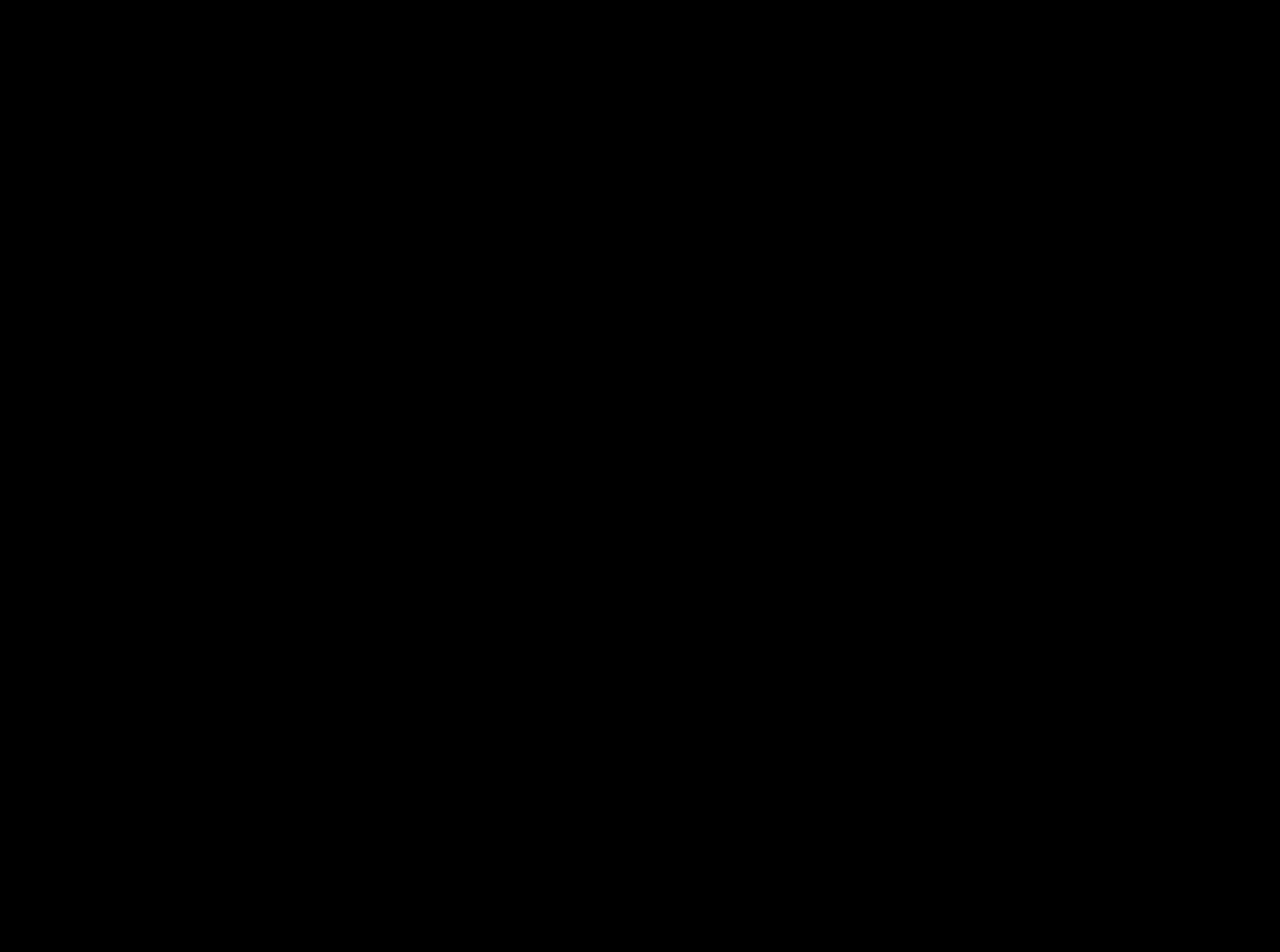
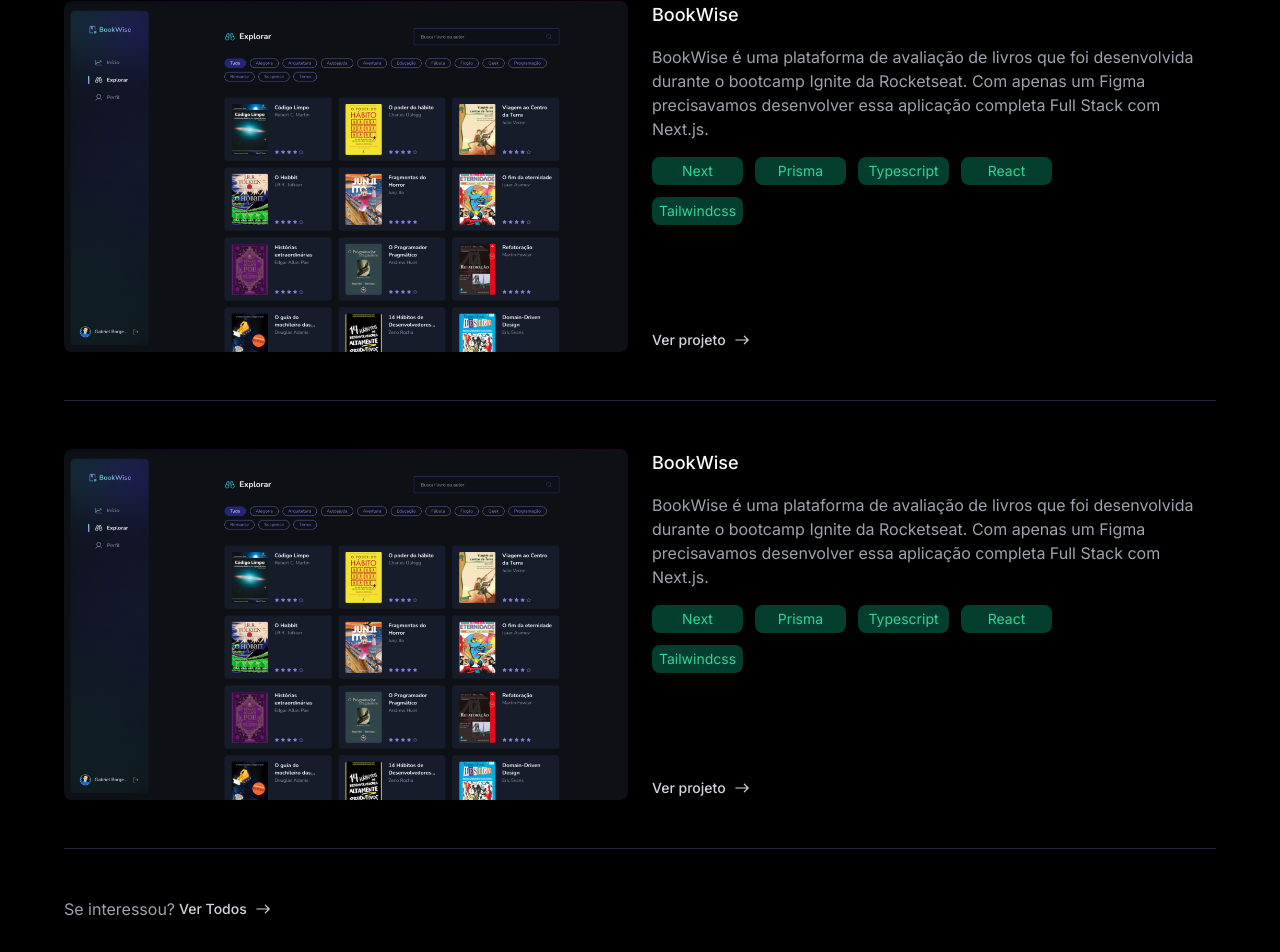
Before and after one commit to israelcruzz/israelcruzz-portfolio, a Next.js app: page / in a window 1280 px wide. Shown: the part 1300-2252 px from the top of the page. Before the commit the page ends 1088 px from the top, so only its background shows below. Built offline with nearby package versions, Linux system fonts and the light colour scheme.

Commit message:
feat: add project card section and projects card section components

```diff
--- a/src/app/components/button/index.tsx
+++ b/src/app/components/button/index.tsx
@@ -5,7 +5,7 @@ type ButtonProps = ButtonHTMLAttributes<HTMLButtonElement>;
 export const Button = ({ children, ...rest }: ButtonProps) => {
   return (
     <button
-      className="bg-emerald-600 py-3 px-4 rounded-lg text-gray-50 flex justify-center items-center gap-2 hover:bg-emerald-500 transition-all disabled:opacity-50"
+      className="bg-emerald-600 py-3 px-4 rounded-lg text-gray-50 flex justify-center items-center gap-2 hover:bg-emerald-500 transition-all disabled:opacity-50 hover:shadow-button"
       {...rest}
     >
       {children}
--- a/src/app/components/divider/index.tsx
+++ b/src/app/components/divider/index.tsx
@@ -1,5 +1,5 @@
 export const Divider = () => {
     return (
-        <div className="w-full h-[1px] bg-gray-800 mt-6 mb-12" />
+        <div className="w-full h-[1px] bg-gray-800" />
     )
 }
--- /dev/null
+++ b/src/app/components/pages/home/projects-card-section/index.tsx
@@ -0,0 +1,38 @@
+import { Divider } from "@/app/components/divider";
+import { ProjectCardSection } from "@/app/components/project-card-section";
+import { TextLink } from "@/app/components/text-link";
+import { TextSection } from "@/app/components/text-section";
+import React from "react";
+import { IoIosArrowRoundForward } from "react-icons/io";
+
+export const ProjectsCardSection = () => {
+  return (
+    <div>
+      <TextSection title="destaques" heading="Projetos em destaque" />
+      <div className="flex flex-col">
+        {Array.from({ length: 2 }).map((_, i) => (
+          <React.Fragment key={i}>
+            <ProjectCardSection
+              title="BookWise"
+              description="BookWise é uma plataforma de avaliação de livros que foi desenvolvida durante o bootcamp Ignite da Rocketseat. Com apenas um Figma precisavamos desenvolver essa aplicação completa Full Stack com Next.js."
+              imageUri="/images/example-project.png"
+              techs={["Next", "Prisma", "Typescript", "React", "Tailwindcss"]}
+              uri="/projects"
+            />
+            <div className="mt-6 mb-6 md:mt-12 md:mb-12">
+              <Divider />
+            </div>
+          </React.Fragment>
+        ))}
+      </div>
+
+      <div className="flex gap-1 mb-24">
+        <span className="text-gray-400 text-base leading-6 font-normal">Se interessou?</span>
+        <TextLink uri="/projects">
+          <span>Ver Todos</span>
+          <IoIosArrowRoundForward size={24} />
+        </TextLink>
+      </div>
+    </div>
+  );
+};
--- /dev/null
+++ b/src/app/components/project-card-section/index.tsx
@@ -0,0 +1,60 @@
+import Image from "next/image";
+import { TechBadge } from "../tech-badge";
+import { TextLink } from "../text-link";
+import { IoIosArrowRoundForward } from "react-icons/io";
+
+interface ProjectCardSectionProps {
+  title: string;
+  description: string;
+  techs: string[];
+  imageUri: string;
+  uri: string;
+}
+
+export const ProjectCardSection = ({
+  title,
+  description,
+  techs,
+  imageUri,
+  uri,
+}: ProjectCardSectionProps) => {
+  return (
+    <main className="w-full flex flex-col gap-6 md:flex-row">
+      <section className="w-full md:w-1/2">
+        <Image
+          src={imageUri}
+          width={420}
+          height={304}
+          quality={100}
+          alt="Project Image"
+          className="rounded-lg w-full h-auto object-cover"
+        />
+      </section>
+
+      <section className="flex flex-col justify-between w-full md:w-1/2">
+        <div className="flex flex-col gap-4">
+          <h3 className="text-lg leading-7 font-medium text-gray-50">
+            {title}
+          </h3>
+
+          <p className="text-base leading-6 font-normal text-gray-400">
+            {description}
+          </p>
+
+          <div className="w-full md:w-[400px] grid grid-cols-2 gap-3 md:grid-cols-4">
+            {techs.map((tech, i) => (
+              <TechBadge name={tech} key={i.toString()} />
+            ))}
+          </div>
+        </div>
+
+        <div className="flex items-center mt-8 md:mt-0">
+          <TextLink uri={uri}>
+            <span>Ver projeto</span>
+            <IoIosArrowRoundForward size={24} />
+          </TextLink>
+        </div>
+      </section>
+    </main>
+  );
+};
--- a/src/app/components/tech-badge/index.tsx
+++ b/src/app/components/tech-badge/index.tsx
@@ -4,7 +4,7 @@ interface TechBadgeProps {
 
 export const TechBadge = ({ name }: TechBadgeProps) => {
   return (
-    <span className="text-emerald-400 bg-emerald-900/80 text-sm py-1 px-3 rounded-lg flex items-center justify-center hover:bg-emerald-500/80 hover:text-white">
+    <span className="text-emerald-400 bg-emerald-900/80 text-sm py-1 px-3 rounded-lg flex items-center justify-center hover:bg-emerald-500/80 hover:text-white h-7">
       {name}
     </span>
   );
--- a/src/app/components/text-link/index.tsx
+++ b/src/app/components/text-link/index.tsx
@@ -7,5 +7,12 @@ interface TextLinkProps {
 }
 
 export const TextLink = ({ uri, children }: TextLinkProps) => {
-  return <Link href={uri} className="text-gray-300 text-sm leading-5 font-medium">{children}</Link>;
+  return (
+    <Link
+      href={uri}
+      className="text-gray-300 text-sm leading-5 font-medium flex gap-1 items-center hover:text-emerald-400"
+    >
+      {children}
+    </Link>
+  );
 };
--- a/src/app/components/text-section/index.tsx
+++ b/src/app/components/text-section/index.tsx
@@ -16,7 +16,10 @@ export const TextSection = ({ title, heading }: TextSectionProps) => {
         </h1>
       </div>
 
-      <Divider />
+      <div className="mt-6 mb-12">
+        <Divider />
+      </div>
+
     </section>
   );
 };
--- a/src/app/page.tsx
+++ b/src/app/page.tsx
@@ -2,6 +2,7 @@ import { Metadata } from "next";
 import Image from "next/image";
 import { HeroSection } from "./components/pages/home/hero-section";
 import { TechCardsSection } from "./components/pages/home/tech-cards-section";
+import { ProjectsCardSection } from "./components/pages/home/projects-card-section";
 
 export const metadata: Metadata = {
   title: 'Home'
@@ -12,6 +13,7 @@ export default function Home() {
     <main className="container flex flex-col gap-6 md:gap-24">
       <HeroSection />
       <TechCardsSection />
+      <ProjectsCardSection />
     </main>
   );
 }
```
